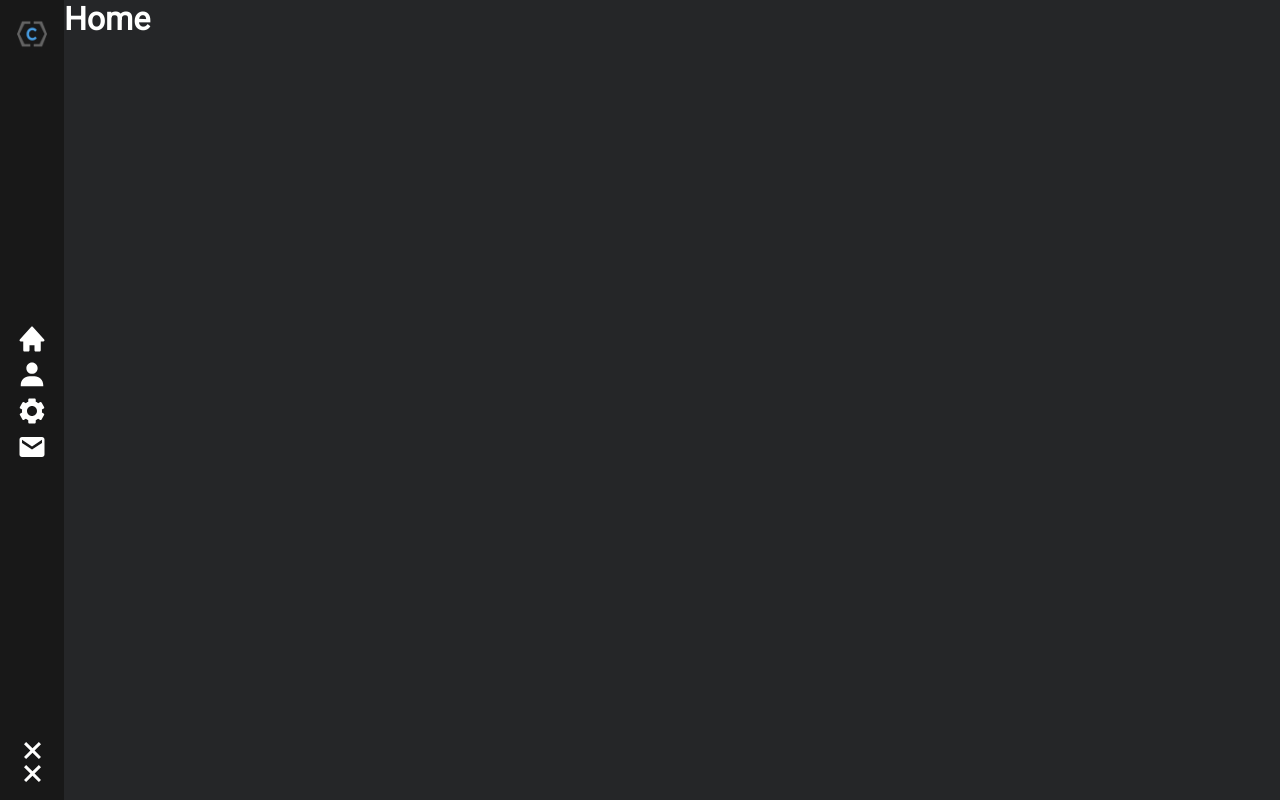
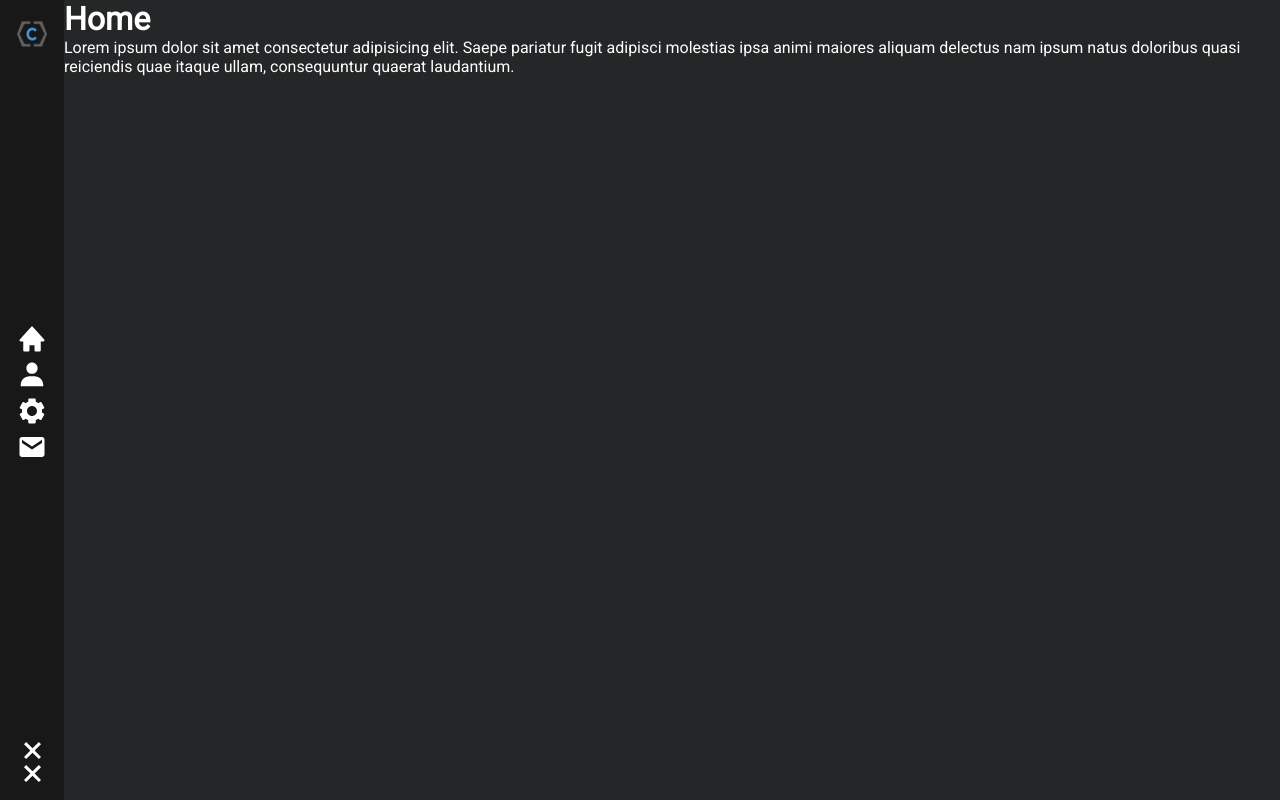
Before and after one commit to ChristianNik/my-react-website, a React (Create React App) app: page / in a window 1280 px wide. Built offline with nearby package versions, Linux system fonts and the light colour scheme.

Commit message:
page transition implementiert

```diff
--- a/package.json
+++ b/package.json
@@ -9,7 +9,8 @@
     "react": "^16.13.0",
     "react-dom": "^16.13.0",
     "react-router-dom": "^5.1.2",
-    "react-scripts": "3.4.0"
+    "react-scripts": "3.4.0",
+    "react-transition-group": "^4.3.0"
   },
   "scripts": {
     "start": "react-scripts start",
--- a/src/App.css
+++ b/src/App.css
@@ -5,3 +5,29 @@
 	grid-template-columns: auto 1fr;
 	font-family: 'Roboto', sans-serif;
 }
+
+.page {
+	position: absolute;
+	top: 0;
+	left: 64px;
+	right: 0;
+	bottom: 0;
+}
+
+.fade-appear,
+.fade-enter {
+	opacity: 0;
+	z-index: 1;
+}
+.fade-appear-active,
+.fade-enter.fade-enter-active {
+	opacity: 0;
+	transition: opacity 300ms linear 150ms;
+}
+.fade-exit {
+	opacity: 1;
+}
+.fade-exit.fade-exit-active {
+	opacity: 0;
+	transition: opacity 150ms linear;
+}
--- a/src/App.js
+++ b/src/App.js
@@ -1,5 +1,6 @@
 import React from 'react';
 import { BrowserRouter as Router, Switch, Route } from 'react-router-dom';
+import { CSSTransition, TransitionGroup } from 'react-transition-group';
 // Components
 import Sidebar from './components/Sidebar';
 // Routes
@@ -16,12 +17,20 @@ function App() {
 		<Router>
 			<div className='App'>
 				<Sidebar />
-				<Switch>
-					<Route exact path='/' component={Home} />
-					<Route path='/about' component={About} />
-					<Route path='/skills' component={Skills} />
-					<Route path='/contact' component={Contact} />
-				</Switch>
+				<Route
+					render={({ location }) => (
+						<TransitionGroup>
+							<CSSTransition key={location.key} timeout={600} classNames='fade'>
+								<Switch location={location}>
+									<Route exact path='/' component={Home} />
+									<Route path='/about' component={About} />
+									<Route path='/skills' component={Skills} />
+									<Route path='/contact' component={Contact} />
+								</Switch>
+							</CSSTransition>
+						</TransitionGroup>
+					)}
+				/>
 			</div>
 		</Router>
 	);
--- a/src/Routes/About.js
+++ b/src/Routes/About.js
@@ -2,7 +2,7 @@ import React from 'react';
 
 function About() {
 	return (
-		<div>
+		<div className='page'>
 			<h1 style={{ color: '#fffffe' }}>About</h1>
 		</div>
 	);
--- a/src/Routes/Contact.js
+++ b/src/Routes/Contact.js
@@ -2,7 +2,7 @@ import React from 'react';
 
 function Contact() {
 	return (
-		<div>
+		<div className='page'>
 			<h1 style={{ color: '#fffffe' }}>Contact</h1>
 		</div>
 	);
--- a/src/Routes/Home.js
+++ b/src/Routes/Home.js
@@ -2,8 +2,14 @@ import React from 'react';
 
 function Home() {
 	return (
-		<div className=''>
+		<div className='page'>
 			<h1 style={{ color: '#fffffe' }}>Home</h1>
+			<p style={{ color: '#fffffe' }}>
+				Lorem ipsum dolor sit amet consectetur adipisicing elit. Saepe pariatur
+				fugit adipisci molestias ipsa animi maiores aliquam delectus nam ipsum
+				natus doloribus quasi reiciendis quae itaque ullam, consequuntur quaerat
+				laudantium.
+			</p>
 		</div>
 	);
 }
--- a/src/Routes/Skills.js
+++ b/src/Routes/Skills.js
@@ -2,7 +2,7 @@ import React from 'react';
 
 function Skills() {
 	return (
-		<div>
+		<div className='page'>
 			<h1 style={{ color: '#fffffe' }}>Skills</h1>
 		</div>
 	);
```
Also changed, not shown: 1 other file (tests, documents, lock files or other folders).
